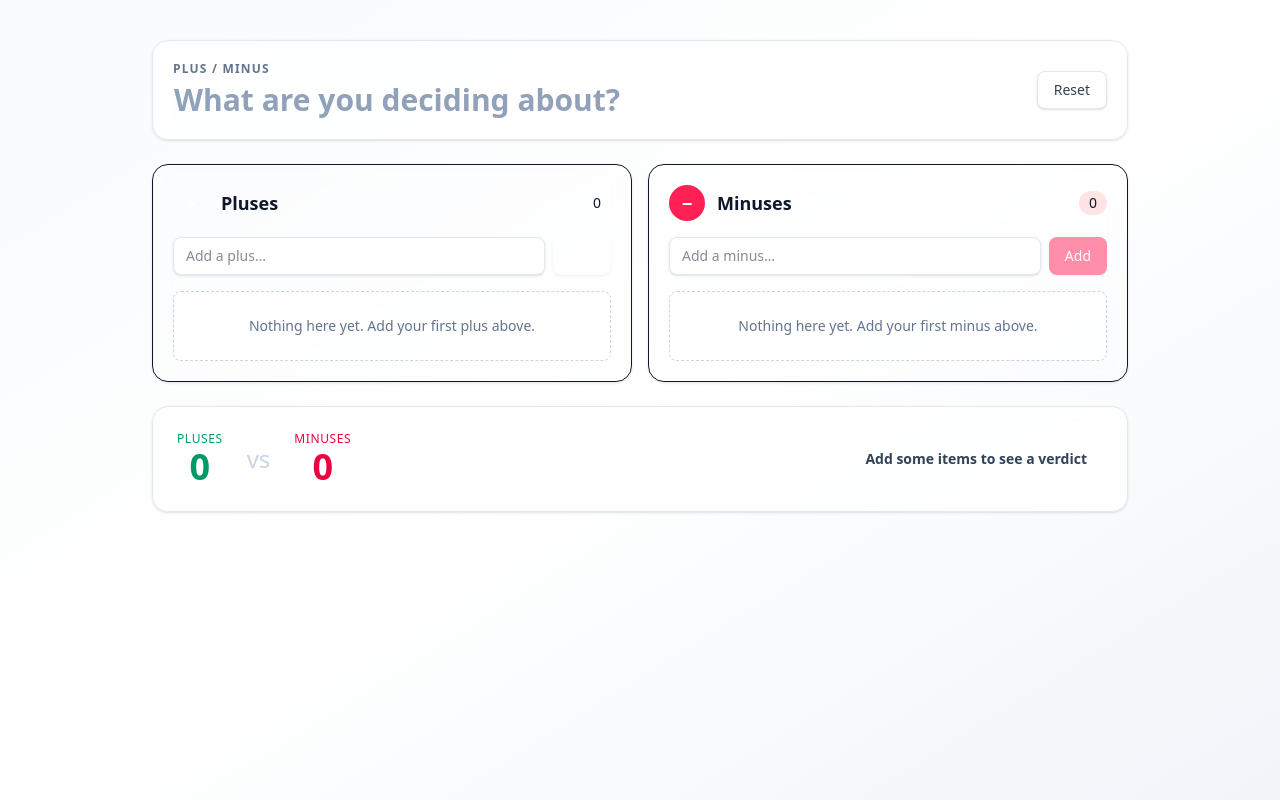
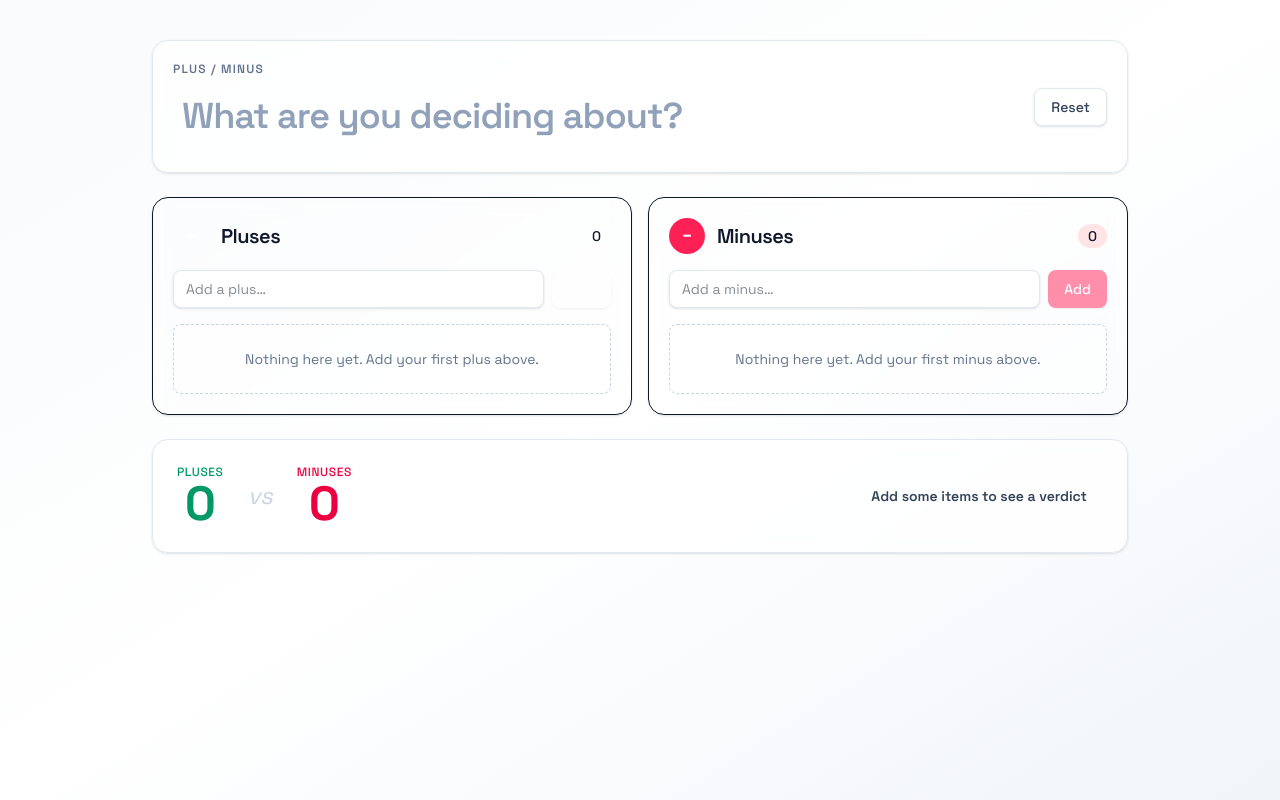
Before and after one commit to Kris1027/angular-plus-minus, an Angular app: page / in a window 1280 px wide. Built offline with nearby package versions, Linux system fonts and the light colour scheme.

Commit message:
feat: unify typography with space grotesk

```diff
--- a/src/app/app.html
+++ b/src/app/app.html
@@ -13,7 +13,7 @@
           [ngModel]="store.topic()"
           (ngModelChange)="handleTopicChange($event)"
           name="topic"
-          class="w-full rounded-lg border border-transparent bg-transparent text-2xl font-semibold text-slate-900 outline-none placeholder:text-slate-400 focus:border-slate-300 focus:bg-white focus:px-2 sm:text-3xl"
+          class="w-full rounded-lg border border-transparent bg-transparent px-2 py-3 text-3xl leading-tight font-semibold tracking-tight text-slate-900 outline-none placeholder:text-slate-400 focus:border-slate-300 focus:bg-white sm:text-4xl"
         />
       </div>
       <button
@@ -54,7 +54,7 @@
         </svg>
       </div>
       <div class="flex flex-col gap-1">
-        <h2 class="text-lg font-semibold text-slate-900">Reset everything?</h2>
+        <h2 class="text-xl font-semibold text-slate-900">Reset everything?</h2>
         <p class="text-sm text-slate-600">
           This will clear the topic and all pluses and minuses. This action cannot be undone.
         </p>
--- a/src/app/decision/dashboard.html
+++ b/src/app/decision/dashboard.html
@@ -17,7 +17,7 @@
         {{ symbol }}
       </span>
       <h2
-        class="text-lg font-semibold"
+        class="text-xl font-semibold tracking-tight"
         [class.text-emerald-800]="isPlus"
         [class.text-rose-800]="!isPlus"
       >
--- a/src/app/decision/summary.html
+++ b/src/app/decision/summary.html
@@ -5,12 +5,12 @@
     <div class="flex items-center gap-6">
       <div class="flex flex-col items-center">
         <span class="text-xs font-medium tracking-wider text-emerald-600 uppercase">Pluses</span>
-        <span class="text-4xl font-bold text-emerald-600 tabular-nums">{{ plusCount() }}</span>
+        <span class="text-5xl font-bold text-emerald-600 tabular-nums">{{ plusCount() }}</span>
       </div>
-      <span class="text-2xl text-slate-300">vs</span>
+      <span class="text-2xl text-slate-300 italic">vs</span>
       <div class="flex flex-col items-center">
         <span class="text-xs font-medium tracking-wider text-rose-600 uppercase">Minuses</span>
-        <span class="text-4xl font-bold text-rose-600 tabular-nums">{{ minusCount() }}</span>
+        <span class="text-5xl font-bold text-rose-600 tabular-nums">{{ minusCount() }}</span>
       </div>
     </div>
 
--- a/src/styles.css
+++ b/src/styles.css
@@ -1,3 +1,6 @@
-/* You can add global styles to this file, and also import other style files */
+@import url('https://fonts.googleapis.com/css2?family=Space+Grotesk:wght@300..700&display=swap');
+@import 'tailwindcss';
 
-@import 'tailwindcss';
+@theme {
+  --font-sans: 'Space Grotesk', system-ui, -apple-system, 'Segoe UI', Roboto, sans-serif;
+}
```
